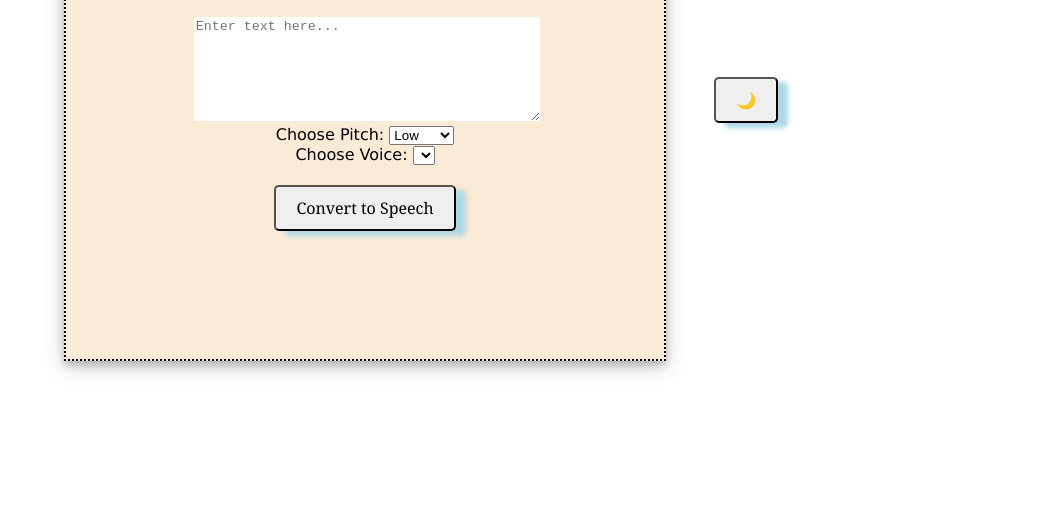
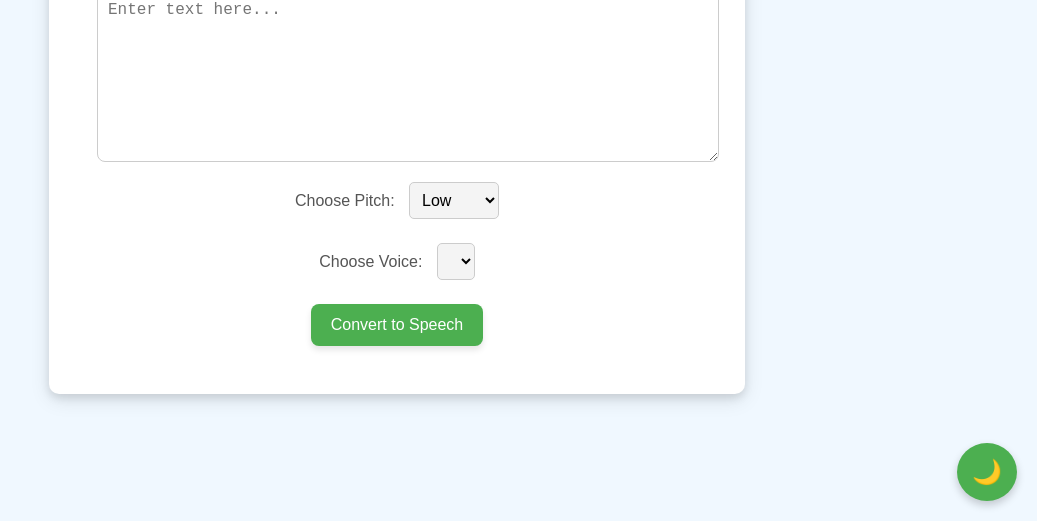
Before and after one commit to hadishah123/Text-to-speech_Generator_App, a plain HTML site: page index.html in a window 1280 px wide. Shown: the part 279-800 px from the top of the page, without its empty margins (243-1280 px from the left). Drawn offline with Linux system fonts and the light colour scheme.

Commit message:
:sparkles: new feature added

```diff
--- a/styles.css
+++ b/styles.css
@@ -1,46 +1,164 @@
-/* body {
-    font-family: Arial, sans-serif;
-    margin: 50px;
-}
- */
-body{
+/* Default (Light) Theme */
+body {
     display: flex;
     justify-content: center;
     align-items: center;
-    margin-top: 50px;
-    font-family: 'Lucida Sans', 'Lucida Sans Regular', 'Lucida Grande', 'Lucida Sans Unicode', Geneva, Verdana, sans-serif;
+    height: 100vh;
+    background-color: #f0f8ff; /* Light background */
+    font-family: 'Arial', sans-serif;
+    margin: 0;
+    transition: background-color 0.3s, color 0.3s;
 }
-section{
+
+section {
     display: block;
     justify-content: center;
     text-align: center;
-    background-color: antiquewhite;
-    padding: 10vw;
-    margin: 6vh;
-    border: 2px dotted black;
-    box-shadow: 0 4px 8px 0 rgba(0, 0, 0, 0.2), 0 6px 20px 0 rgba(0, 0, 0, 0.19);
-}
-#text{
+    background-color: #ffffff; /* White background for content */
+    padding: 3rem;
+    margin: 1rem;
+    border-radius: 10px;
+    box-shadow: 0 4px 8px rgba(0, 0, 0, 0.1), 0 6px 20px rgba(0, 0, 0, 0.1);
     width: 100%;
-    height: 100px;
-    border-radius: 3px;
-    border: none;
-}
-span{
-    color: blue;
-}
-button {
-    box-shadow: 10px 5px 5px lightblue;
-    margin-top: 20px;
-    padding: 10px 20px;
-    font-size: 16px;
-    border-radius: 5px;
-    font-family: Georgia, 'Times New Roman', Times, serif;
+    max-width: 600px;
+    transition: background-color 0.3s, box-shadow 0.3s;
 }
 
-button:hover{
-    background-color: rgb(92, 185, 92);
-    box-shadow: 10px 10px 10px lightblue;
-    transition: .5s;
+h1 {
+    font-size: 2.5rem;
+    color: #333;
+    text-decoration: underline;
+    margin-bottom: 1rem;
+}
+
+h1 span {
+    color: #4caf50; /* Green accent */
+}
+
+textarea {
+    width: 100%;
+    height: 150px;
+    border-radius: 8px;
+    border: 1px solid #ccc;
+    padding: 10px;
+    font-size: 1rem;
+    margin-bottom: 1rem;
+    resize: vertical;
+    outline: none;
+    transition: border-color 0.3s;
+}
+
+textarea:focus {
+    border-color: #4caf50;
+}
+
+label {
+    font-size: 1rem;
+    color: #555;
+    margin-right: 10px;
+}
+
+select {
+    padding: 8px;
+    font-size: 1rem;
+    border-radius: 5px;
+    border: 1px solid #ccc;
+    background-color: #f4f4f4;
+    margin-bottom: 1.5rem;
+    transition: background-color 0.3s;
+}
+
+button {
+    background-color: #4caf50; /* Green button */
     color: white;
+    padding: 12px 20px;
+    font-size: 1rem;
+    border-radius: 8px;
+    border: none;
+    cursor: pointer;
+    box-shadow: 0 4px 6px rgba(0, 0, 0, 0.1);
+    transition: background-color 0.3s ease, transform 0.3s ease;
 }
+
+button:hover {
+    background-color: #45a049;
+    transform: scale(1.05);
+}
+
+button:active {
+    transform: scale(1);
+}
+
+button:focus {
+    outline: none;
+}
+
+/* Floating theme toggle button */
+#theme-toggle {
+    position: fixed;
+    bottom: 20px;
+    right: 20px;
+    background-color: #4caf50;
+    color: white;
+    padding: 15px;
+    border-radius: 50%;
+    font-size: 1.5rem;
+    cursor: pointer;
+    border: none;
+    box-shadow: 0 4px 8px rgba(0, 0, 0, 0.2);
+    transition: background-color 0.3s, transform 0.3s;
+}
+
+#theme-toggle:hover {
+    background-color: #45a049;
+    transform: scale(1.1);
+}
+
+#theme-toggle:active {
+    transform: scale(1);
+}
+
+/* Dark Mode Styles */
+body.dark-mode {
+    background-color: #121212;
+    color: #e0e0e0;
+}
+
+body.dark-mode section {
+    background-color: #1e1e1e;
+    box-shadow: 0 4px 8px rgba(255, 255, 255, 0.1), 0 6px 20px rgba(255, 255, 255, 0.1);
+}
+
+body.dark-mode textarea {
+    background-color: #333;
+    border-color: #555;
+    color: #e0e0e0;
+}
+
+body.dark-mode h1 u {
+    color: grey;
+}
+
+body.dark-mode select {
+    background-color: #444;
+    border-color: #555;
+    color: #e0e0e0;
+}
+
+body.dark-mode button {
+    background-color: #333;
+    box-shadow: 0 4px 8px rgba(255, 255, 255, 0.1);
+}
+
+body.dark-mode button:hover {
+    background-color: #666;
+}
+
+body.dark-mode #theme-toggle {
+    background-color: #333;
+    color: #fff;
+}
+
+body.dark-mode #theme-toggle:hover {
+    background-color: #666;
+}
```
